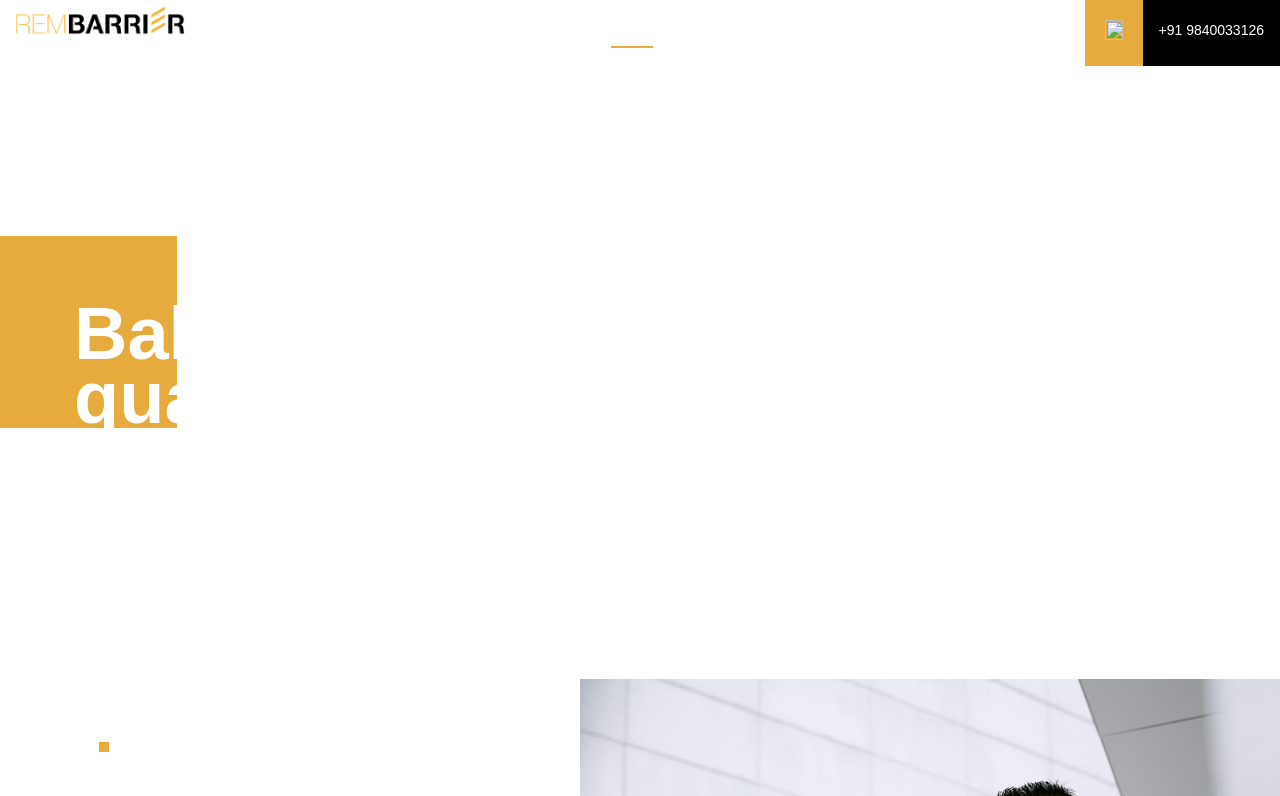
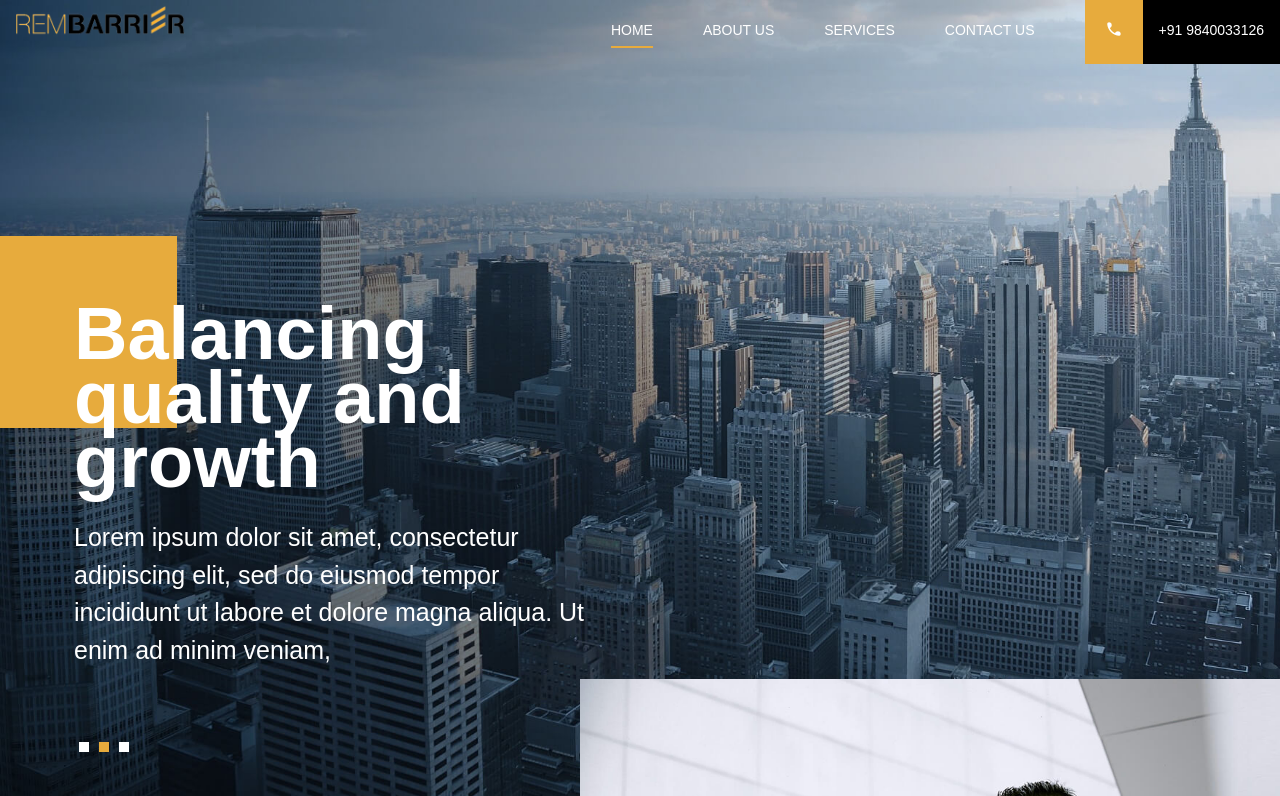
Before and after one commit to hasna-technology/Rembarrier, a plain HTML site: page index.html in a window 1280 px wide. Shown: the top 796 px of the page. Drawn offline with Linux system fonts and the light colour scheme.

Commit message:
added local image:

```diff
--- a/css/style.scss
+++ b/css/style.scss
@@ -40,6 +40,7 @@ $black:#333333;
     position: relative;
     height: 100vh;
     width: 100%;
+    background-size: cover;
 }
 
 .sliderText .title::before {
@@ -188,6 +189,7 @@ $black:#333333;
     font-size: 1rem;
     margin-bottom: 1.5em;
     line-height: 1.4;
+    letter-spacing: -1px;
     text-transform: uppercase;
 }
 
--- a/index.html
+++ b/index.html
@@ -48,7 +48,7 @@
                 <section id="text-2" class="widget widget_text">
                     <div class="textwidget">
                         <div class="icon bg-brand"><img class="alignnone size-full wp-image-129"
-                                src="http://localhost/wordpress/wp-content/uploads/2020/04/round_local_phone_white_18dp.png"
+                                src="image/round_local_phone_white_18dp.png"
                                 alt="" width="18" height="18">
                         </div>
                         <div class="number">
@@ -70,7 +70,7 @@
 
 
                         <div class="slider"
-                            style="background: url('http://localhost/wordpress/wp-content/uploads/2020/04/hero_home_02.jpg')">
+                            style="background-image: url('image/hero_home_02.jpg')">
                             <div class="content">
                                 <div class="slider-panel">
                                     <div class="sliderText ">
--- a/js/app.js
+++ b/js/app.js
@@ -27,7 +27,7 @@ function slider($){
     $(".slider-panel .indicator .box").eq(num).addClass("selected");
     setInterval(function(){
         num = num + 1;
-        num = num % $(".title").length;
+        num = num % $(".sliderText .title").length;
 
         $(".sliderText .title").animate({
             opacity: 0,
@@ -43,6 +43,7 @@ function slider($){
         });
         $(".slider-panel .indicator .box").removeClass("selected");
         $(".slider-panel .indicator .box").eq(num).addClass("selected");
+        console.log(num)
         setTimeout(function(){
             $(".sliderText .title").eq(num).show();
             $(".sliderText .title").eq(num).animate({
```
Also changed, not shown: css/style.css, image/hero_home_02.jpg (added), image/round_local_phone_white_18dp.png (added), 1 other file.
